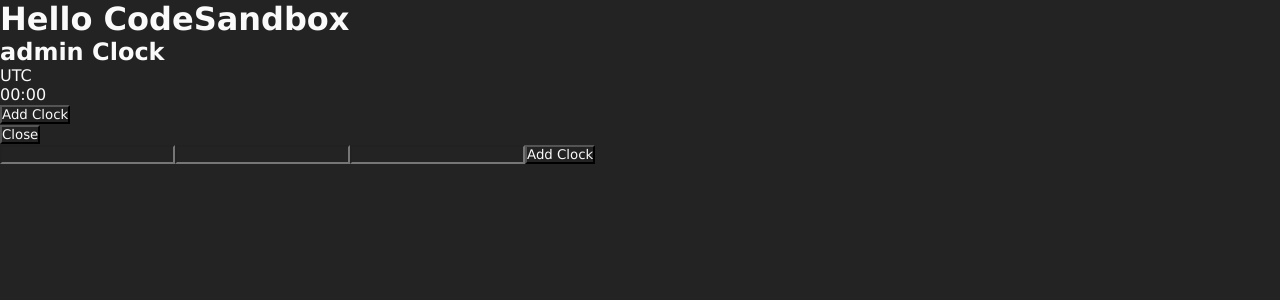
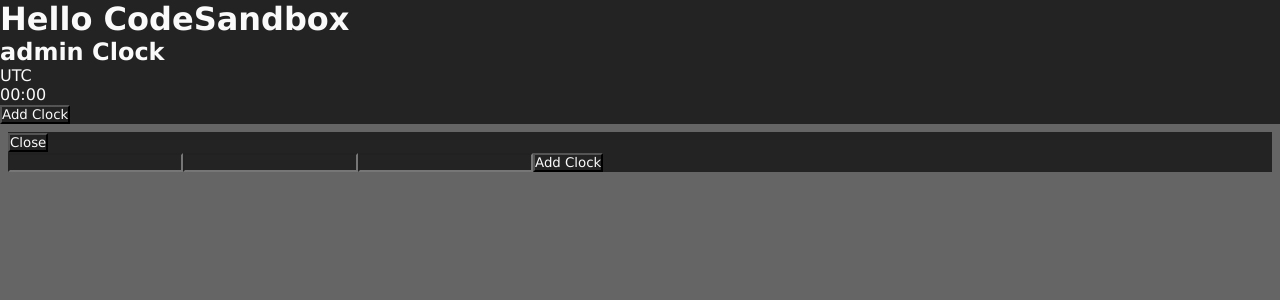
Before and after one commit to rislammb/track-zone-test, a React (Create React App) app: page / in a window 1280 px wide. Both pictures are taken after a click on the button "Add Clock". Shown: the top 300 px of the page. Built offline with nearby package versions, Linux system fonts and the light colour scheme.

Commit message:
Update ClockForm.jsx

```diff
--- a/src/components/ClockForm.jsx
+++ b/src/components/ClockForm.jsx
@@ -1,4 +1,5 @@
 import useForm from '../hooks/useForm';
+import Modal from '../ui/Modal';
 
 const validate = values => {
   const errors = {};
@@ -38,7 +39,8 @@ alert('submit',JSON.stringify(values));
   };
 
   return (
-    <div>
+    <Modal>
+      <div>
       <button onClick={closeModal}>
         Close
       </button>
@@ -54,7 +56,8 @@ alert('submit',JSON.stringify(values));
           { openedClock ? 'Edit Clock' : 'Add Clock' }
         </button>
       </form>
-    </div>
+      </div>
+    </Modal>
   );
 }
 
```
